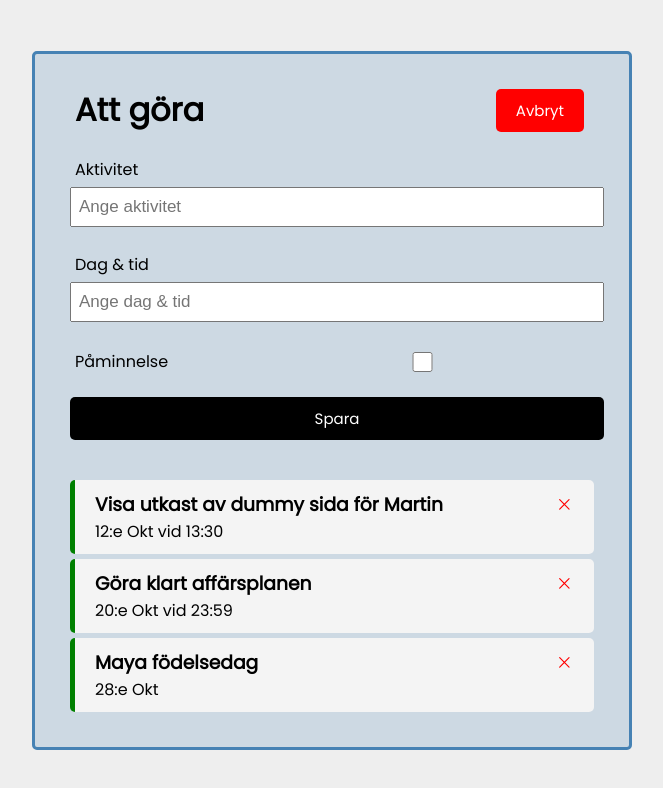
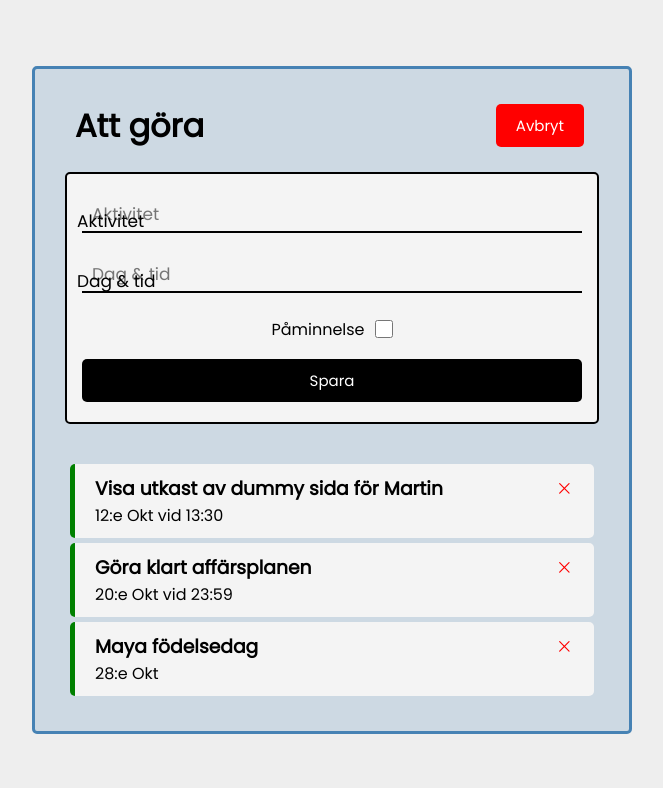
Before and after one commit to svenskOST/TaskTracker, a React (Vite) app: page / in a window 1280 px wide. Both pictures are taken after a click on the button "Lägg till". Shown: the top 788 px of the page, without its empty margins (308-971 px from the left). Built offline with nearby package versions, Linux system fonts and the light colour scheme.

Commit message:
component based CSS

```diff
--- a/src/components/AddTask.jsx
+++ b/src/components/AddTask.jsx
@@ -1,4 +1,5 @@
 /* eslint-disable react/prop-types */
+import "./style/addTask.css"
 import { useState } from 'react'
 
 function AddTask({ onAdd }) {
@@ -24,37 +25,43 @@ function AddTask({ onAdd }) {
    return (
       <form className='add-form' onSubmit={onSubmit}>
          <div className='form-control'>
-            <label htmlFor='1'>Aktivitet</label>
+            <label htmlFor='task'>
                <input
-               id='1'
+                  id='task'
                   type='text'
-               placeholder='Ange aktivitet'
+                  placeholder='Aktivitet'
                   value={text}
                   onChange={(e) => setText(e.target.value)}
                />
+               <span>Aktivitet</span>
+            </label>
          </div>
          <div className='form-control'>
-            <label htmlFor='2'>Dag & tid</label>
+            <label htmlFor='date'>
                <input
-               id='2'
+                  id='date'
                   type='text'
-               placeholder='Ange dag & tid'
+                  placeholder='Dag & tid'
                   value={day}
                   onChange={(e) => setDay(e.target.value)}
                />
+               <span>Dag & tid</span>
+            </label>
          </div>
-         <div className='form-control form-control-check'>
-            <label htmlFor='3'>Påminnelse</label>
+         <div className='form-control-check'>
+            <label htmlFor='reminder'>
+               <span>Påminnelse</span>
                <input
-               id='3'
+                  id='reminder'
                   type='checkbox'
                   checked={reminder}
                   value={reminder}
                   onChange={(e) => setReminder(e.currentTarget.checked)}
                />
+            </label>
          </div>
 
-         <input className='btn btn-block' type='submit' value='Spara' />
+         <input className='btn btn-submit' type='submit' value='Spara' />
       </form>
    )
 }
--- a/src/components/Button.jsx
+++ b/src/components/Button.jsx
@@ -1,11 +1,12 @@
+import './style/button.css'
 import PropTypes from 'prop-types'
 
 function Button({ color, text, onClick }) {
    return (
       <button
+         className='btn'
+         style={{ backgroundColor: color }}
          onClick={onClick}
-         style={{ backgroundColor: color }}
-         className='btn'
       >
          {text}
       </button>
--- a/src/components/Container.jsx
+++ b/src/components/Container.jsx
@@ -1,3 +1,4 @@
+import './style/container.css'
 import { useState } from 'react'
 import Header from './Header'
 import Tasks from './Tasks'
--- a/src/components/Header.jsx
+++ b/src/components/Header.jsx
@@ -1,4 +1,5 @@
 /* eslint-disable react/prop-types */
+import './style/header.css'
 import PropTypes from 'prop-types'
 import Button from './Button'
 
--- a/src/components/Task.jsx
+++ b/src/components/Task.jsx
@@ -1,4 +1,5 @@
 /* eslint-disable react/prop-types */
+import './style/task.css'
 import { HiOutlineXMark } from 'react-icons/hi2'
 
 function Task({ task, onDelete, onToggle }) {
--- /dev/null
+++ b/src/components/style/addTask.css
@@ -0,0 +1,70 @@
+.add-form {
+   margin-bottom: 40px;
+   padding: 0 10px 0 10px;
+   display: flex;
+   flex-direction: column;
+   border: 2px solid black;
+   border-radius: 5px;
+   background-color: #f4f4f4;
+}
+
+.form-control {
+   position: relative;
+   height: 40px;
+   margin-top: 20px;
+   padding-left: 5px;
+   padding-right: 5px;
+}
+
+.form-control label {
+   border-bottom: 2px solid black;
+   padding-bottom: 5px;
+}
+
+.form-control input {
+   font-family: 'Poppins', sans-serif;
+   background-color: transparent;
+   width: 100%;
+   height: 100%;
+   padding: 0 10px;
+   font-size: 17px;
+   border-radius: 5px;
+   border: none;
+   outline: none;
+}
+
+.form-control span {
+   position: absolute;
+   font-size: 17px;
+   left: 0px;
+   bottom: 0;
+}
+
+.form-control-check {
+   position: relative;
+   height: 40px;
+   margin-top: 20px;
+   padding-left: 5px;
+   padding-right: 5px;
+   display: flex;
+   justify-content: center;
+   align-items: center;
+   width: 100%;
+}
+
+.form-control-check label {
+   display: flex;
+   justify-content: space-between;
+   align-items: center;
+   height: 100%;
+   margin-top: -10px;
+}
+
+.form-control-check span {
+   margin-right: 10px;
+}
+
+.form-control-check input {
+   width: 18px;
+   aspect-ratio: 1/1;
+}
--- /dev/null
+++ b/src/components/style/button.css
@@ -0,0 +1,25 @@
+.btn {
+    display: inline-block;
+    background: #000;
+    color: #fff;
+    border: none;
+    padding: 10px 20px;
+    margin: 5px;
+    border-radius: 5px;
+    cursor: pointer;
+    text-decoration: none;
+    font-size: 15px;
+    font-family: inherit;
+ }
+
+ .btn-submit {
+    margin-bottom: 20px;
+ }
+
+ .btn:focus {
+    outline: none;
+ }
+
+ .btn:active {
+    transform: scale(0.98);
+ }
--- /dev/null
+++ b/src/components/style/container.css
@@ -0,0 +1,11 @@
+.container {
+    width: 70%;
+    max-width: 600px;
+    overflow: auto;
+    min-height: 300px;
+    border: 3px solid steelblue;
+    background-color: rgba(70, 130, 180, 0.2);
+    margin: 45px 45px;
+    padding: 30px;
+    border-radius: 5px;
+ }
--- /dev/null
+++ b/src/components/style/header.css
@@ -0,0 +1,7 @@
+.header {
+    display: flex;
+    justify-content: space-between;
+    align-items: center;
+    margin-bottom: 20px;
+    padding: 0 10px 0 10px;
+ }
--- /dev/null
+++ b/src/components/style/task.css
@@ -0,0 +1,17 @@
+.task {
+    background: #f4f4f4;
+    margin: 5px;
+    padding: 10px 20px;
+    border-radius: 5px;
+ }
+
+ .task.reminder {
+    border-left: 5px solid green;
+ }
+
+ .task h3 {
+    display: flex;
+    align-items: center;
+    justify-content: space-between;
+    user-select: none;
+ }
--- a/src/index.css
+++ b/src/index.css
@@ -1,8 +1,4 @@
-/*@tailwind base;
-@tailwind components;
-@tailwind utilities;*/
-
-@import url("https://fonts.googleapis.com/css2?family=Poppins:wght@300;400&display=swap");
+@import url('https://fonts.googleapis.com/css2?family=Poppins:wght@300;400&display=swap');
 
 * {
    box-sizing: border-box;
@@ -11,7 +7,7 @@
 }
 
 body {
-  font-family: "Poppins", sans-serif;
+   font-family: 'Poppins', sans-serif;
    overflow-x: hidden;
 }
 
@@ -25,106 +21,6 @@ body {
    align-items: center;
 }
 
-.container {
-  width: 70%;
-  max-width: 600px;
-  overflow: auto;
-  min-height: 300px;
-  border: 3px solid steelblue;
-  background-color: rgba(70, 130, 180, 0.2);
-  margin: 45px 45px;
-  padding: 30px;
-  border-radius: 5px;
-}
-
-.header {
-  display: flex;
-  justify-content: space-between;
-  align-items: center;
-  margin-bottom: 20px;
-  padding: 0 10px 0 10px;
-}
-
-.btn {
-  display: inline-block;
-  background: #000;
-  color: #fff;
-  border: none;
-  padding: 10px 20px;
-  margin: 5px;
-  border-radius: 5px;
-  cursor: pointer;
-  text-decoration: none;
-  font-size: 15px;
-  font-family: inherit;
-}
-
-.btn:focus {
-  outline: none;
-}
-
-.btn:active {
-  transform: scale(0.98);
-}
-
-.btn-block {
-  display: block;
-  width: 100%;
-}
-
-.task {
-  background: #f4f4f4;
-  margin: 5px;
-  padding: 10px 20px;
-  border-radius: 5px;
-}
-
-.task.reminder {
-  border-left: 5px solid green;
-}
-
-.task h3 {
-  display: flex;
-  align-items: center;
-  justify-content: space-between;
-}
-
-.add-form {
-  margin-bottom: 40px;
-}
-
-.form-control {
-  margin: 20px 0;
-}
-
-.form-control label {
-  display: block;
-  margin-left: 10px;
-}
-
-.form-control input {
-  width: 100%;
-  height: 40px;
-  margin: 5px;
-  padding: 3px 7px;
-  font-size: 17px;
-}
-
-.form-control-check {
-  display: flex;
-  align-items: center;
-  justify-content: space-between;
-}
-
-.form-control-check label {
-  flex: 1;
-}
-
-.form-control-check input {
-  flex: 2;
-  height: 20px;
-}
-
 footer {
    margin-top: 30px;
    text-align: center;
```
Also changed, not shown: src/main.jsx (+8 -8 lines). Lines whose indentation alone changed are shown as unchanged.
